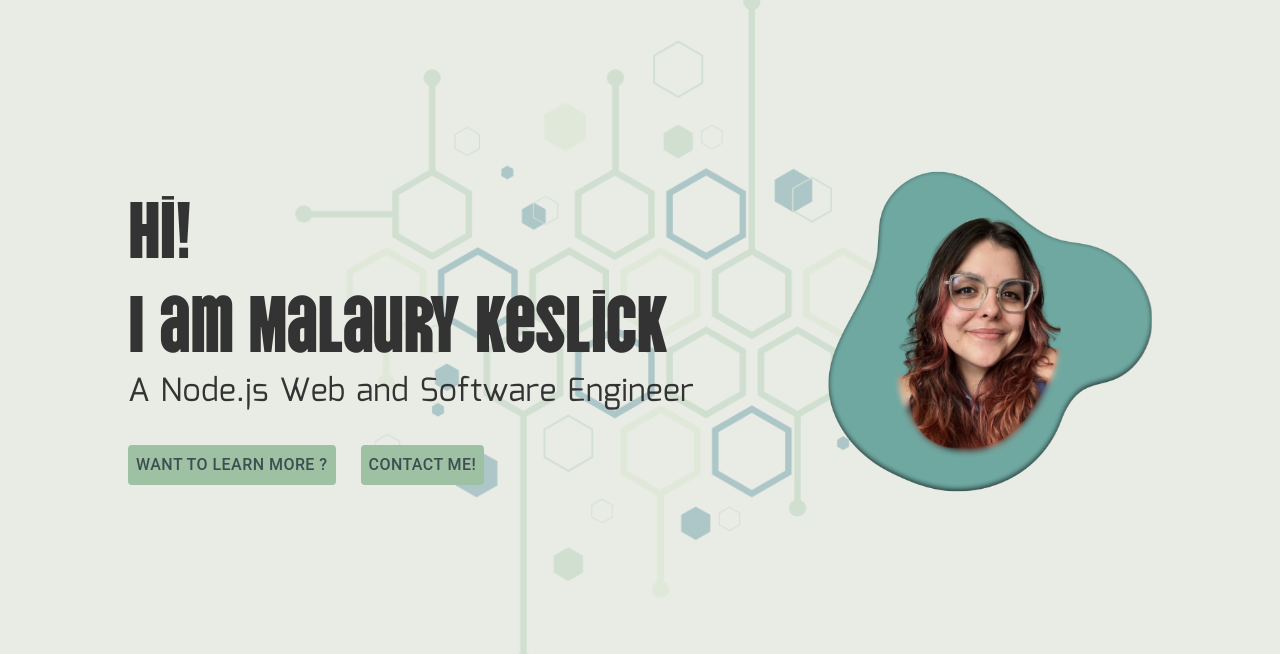
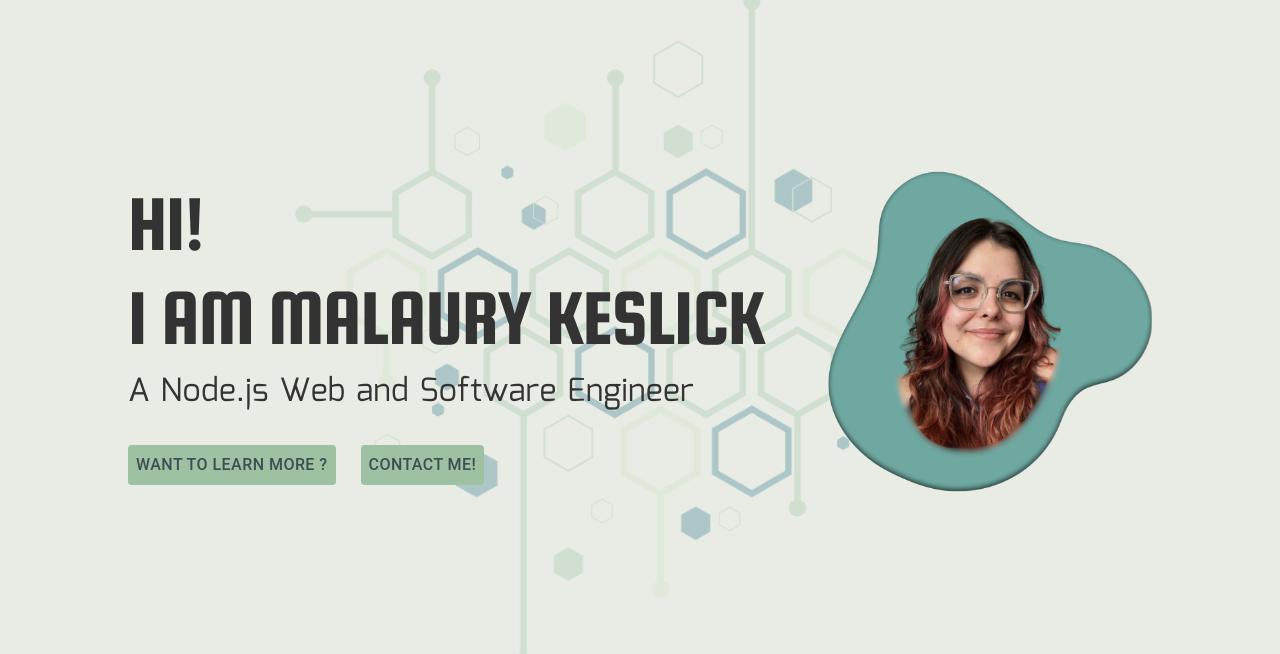
Before and after one commit to Maulraay/portfolio, a React app in the folder frontend/: page / in a window 1280 px wide. Shown: the part 94-748 px from the top of the page. Built offline with nearby package versions, Linux system fonts and the light colour scheme.

Commit message:
Title font update + rename projects page route

```diff
--- a/frontend/public/index.html
+++ b/frontend/public/index.html
@@ -18,7 +18,7 @@
         </style>
         <link rel="icon" sizes="16px 32px 48px 96px 144px 192px" href="/assets/favicon.png" type="image/png">
         <link rel="preload" href="/fonts/mina-v13-latin-regular.woff2" as="font" type="font/woff2" crossorigin="anonymous" />
-        <link rel="preload" href="/fonts/vina-sans-v7-latin-regular.woff2" as="font" type="font/woff2" crossorigin="anonymous" />
+        <link rel="preload" href="/fonts/squada-one-normal-400.woff2" as="font" type="font/woff2" crossorigin="anonymous" />
     </head>
     <body style="height: 100vh; width: 100vw; margin: 0; padding: 0">
         <div id="root" style="height: 100%; width: 100%; margin: 0; padding: 0; overflow: auto"></div>
--- a/frontend/src/theme/global.css
+++ b/frontend/src/theme/global.css
@@ -1,11 +1,11 @@
 @import './variables.css';
 
 @font-face {
-    font-family: 'Vina Sans';
+    font-family: 'Squada';
     font-style: normal;
     font-weight: 400;
     font-display: swap;
-    src: url('../../public/fonts/vina-sans-v7-latin-regular.woff2') format('woff2');
+    src: url('../../public/fonts/squada-one-normal-400.woff2') format('woff2');
 }
 
 @font-face {
--- a/frontend/src/views/App.js
+++ b/frontend/src/views/App.js
@@ -67,7 +67,8 @@ const appTheme = createTheme({
   },
   typography: {
     h1: {
-      fontFamily: "Vina Sans",
+      fontFamily: "Squada",
+      textTransform: "uppercase",
       fontSize: '2rem',
       '@media (min-width:380px)': {
         fontSize: '3rem',
@@ -93,7 +94,8 @@ const appTheme = createTheme({
       },
     },
     h2: {
-      fontFamily: "Vina Sans",
+      fontFamily: "Squada",
+      textTransform: "uppercase",
       fontSize: '2rem',
       '@media (min-width:600px)': {
         fontSize: '3rem',
@@ -202,7 +204,7 @@ const router = createBrowserRouter([
     errorElement: <Error/>
   },
   {
-    path: 'gallery',
+    path: 'projects',
     element: <Gallery/>,
     errorElement: <Error/>
   },
--- a/frontend/src/views/layout/Menu.jsx
+++ b/frontend/src/views/layout/Menu.jsx
@@ -36,7 +36,7 @@ export const Menu = (props) => {
         <div className={'buttons'}>
           <Button variant={'outlined'} href={'/'}> <FormattedMessage id={"layout.header.home"} defaultMessage={"Home"}/> </Button>
           <Button variant={'outlined'} href={'/about'}> <FormattedMessage id={"layout.header.about"} defaultMessage={"About me"}/> </Button>
-          <Button variant={'outlined'} href={'/gallery'}> <FormattedMessage id={"layout.header.projects"} defaultMessage={"My projects"}/> </Button>
+          <Button variant={'outlined'} href={'/projects'}> <FormattedMessage id={"layout.header.projects"} defaultMessage={"My projects"}/> </Button>
           <Button variant={'outlined'} href={'/contact'}> <FormattedMessage id={"layout.header.contact"} defaultMessage={"Contact"}/> </Button>
         </div>
       </div>
```
Also changed, not shown: frontend/public/fonts/squada-one-normal-400.woff2 (added), frontend/public/fonts/vina-sans-v7-latin-regular.woff2 (deleted).
